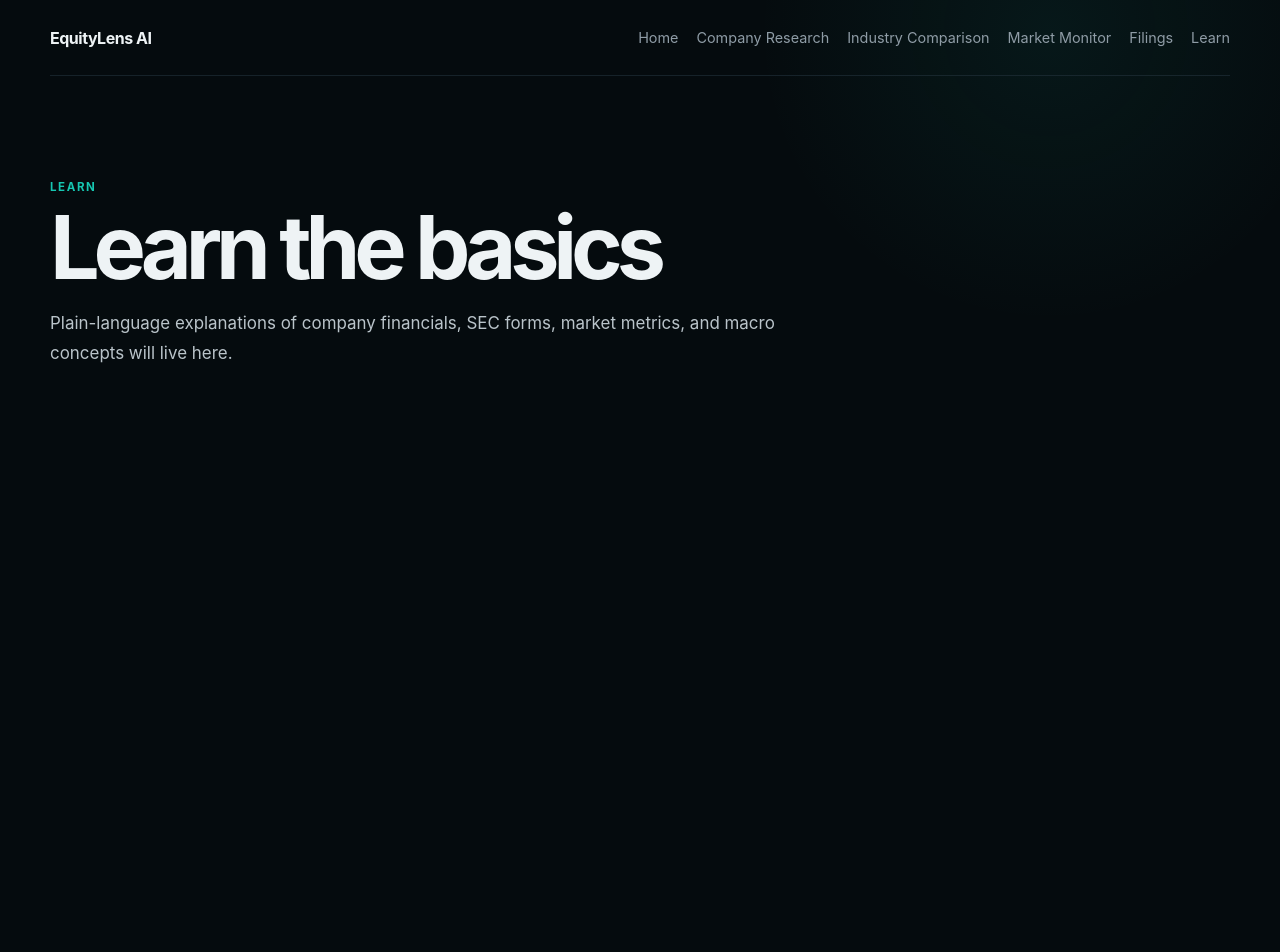
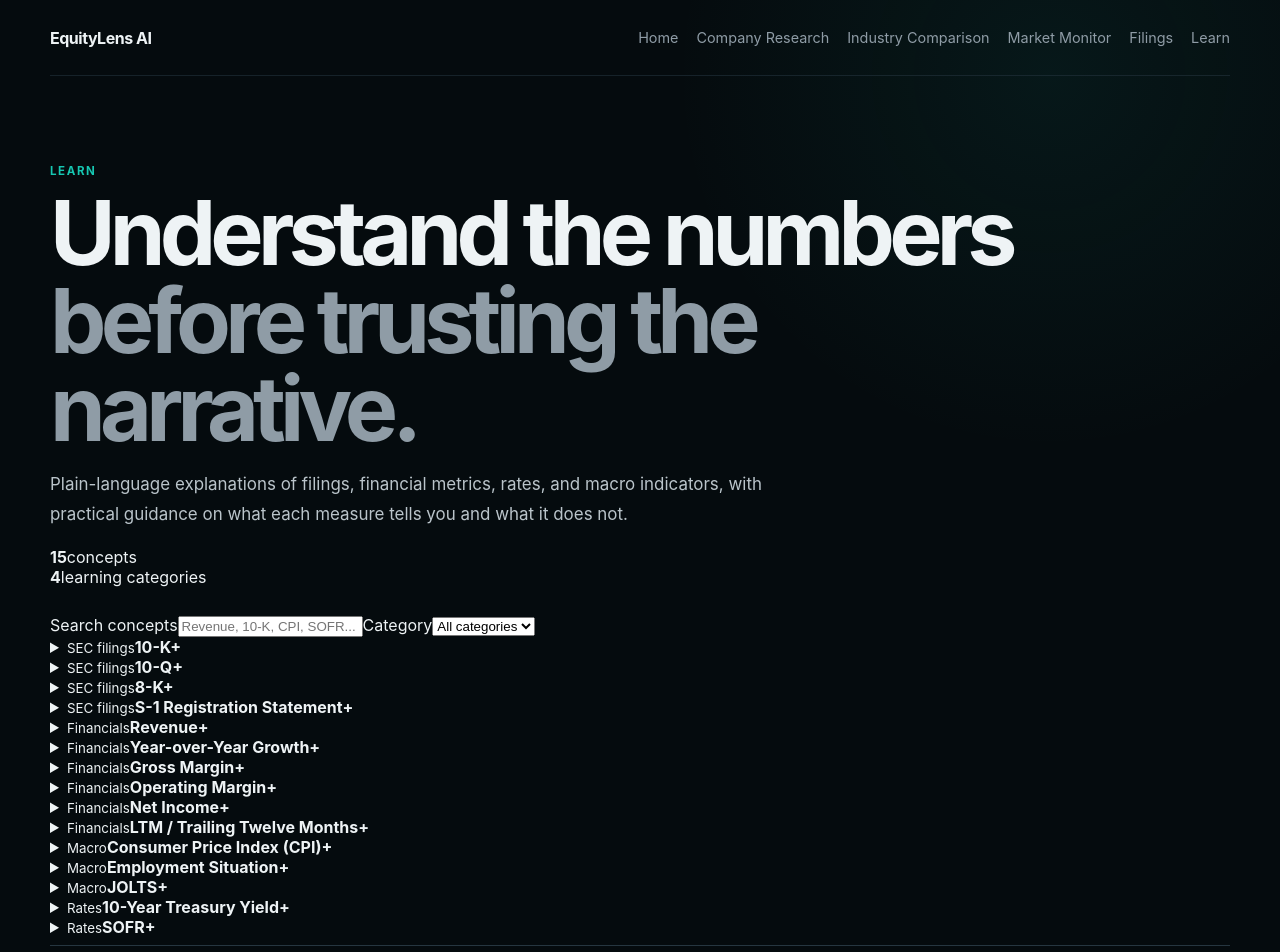
Before and after one commit to dhananikeya/equitylens-ai, a Next.js app: page /learn in a window 1280 px wide. Shown: the top 952 px of the page. Before the commit the page ends 800 px from the top, so only its background shows below. Built offline with nearby package versions, Linux system fonts and the light colour scheme.

Commit message:
Build learning library page

```diff
--- a/app/learn/page.tsx
+++ b/app/learn/page.tsx
@@ -1,3 +1,148 @@
+import LearnLibrary, { type LearnItem } from "@/components/learn-library";
+
+const items: LearnItem[] = [
+  {
+    term:"10-K", category:"SEC filings",
+    definition:"A 10-K is the detailed annual report most U.S. public companies file with the SEC.",
+    why:"It is one of the strongest primary sources for audited annual financials, business description, risk factors, management discussion, debt, stock compensation, and accounting notes.",
+    how:"Start with Business, Risk Factors, MD&A, Financial Statements, and Notes. Then compare the annual picture with newer 10-Q and 8-K filings.",
+    watch:"A 10-K is comprehensive but backward-looking, so do not treat it as the newest available picture.",
+    sourceUrl:"https://www.sec.gov/submit-filings/forms-index"
+  },
+  {
+    term:"10-Q", category:"SEC filings",
+    definition:"A 10-Q is the quarterly report most U.S. public companies file for the first three fiscal quarters.",
+    why:"It provides newer financial statements and management commentary between annual 10-K filings.",
+    how:"Compare the newest quarter with the same quarter a year earlier and read the notes for balance-sheet, cash-flow, and accounting changes.",
+    watch:"Quarterly results can be seasonal or volatile, so one quarter should not be treated as a long-term trend.",
+    sourceUrl:"https://www.sec.gov/submit-filings/forms-index"
+  },
+  {
+    term:"8-K", category:"SEC filings",
+    definition:"Form 8-K is a current report used to disclose specified significant corporate events between periodic reports.",
+    why:"It can surface material agreements, acquisitions, leadership changes, financing events, earnings-related disclosures, and other important developments.",
+    how:"Read the item number, event date, exhibits, and any attached press release or agreement.",
+    watch:"Some information may be furnished rather than filed, and not every company announcement requires an 8-K.",
+    sourceUrl:"https://www.sec.gov/submit-filings/forms-index"
+  },
+  {
+    term:"S-1 Registration Statement", category:"SEC filings",
+    definition:"Form S-1 is the SEC registration statement commonly associated with U.S. companies registering securities for an IPO.",
+    why:"It can offer the first detailed public view of a company's business model, historical financials, risks, ownership, management, and proposed use of proceeds.",
+    how:"Start with the Prospectus Summary, Risk Factors, Use of Proceeds, MD&A, Business, Financial Statements, and Principal Stockholders.",
+    watch:"Offering terms can change through S-1/A amendments, and filing an S-1 does not guarantee an IPO will be completed.",
+    sourceUrl:"https://www.sec.gov/submit-filings/forms-index"
+  },
+  {
+    term:"Revenue", category:"Financials",
+    definition:"Revenue is the money a company earns from selling products or services before expenses are deducted.",
+    why:"It helps show the scale of the business and whether demand is expanding, slowing, or shrinking.",
+    how:"Compare revenue across the same quarter year over year and across multiple fiscal years.",
+    watch:"Revenue growth alone does not tell you whether the company is profitable or generating cash."
+  },
+  {
+    term:"Year-over-Year Growth", category:"Financials",
+    definition:"Year-over-year growth measures how much a metric changed versus the same period one year earlier.",
+    why:"Comparing the same period across years reduces many seasonal distortions.",
+    how:"Formula: (current period minus prior-year period) divided by prior-year period, multiplied by 100.",
+    watch:"Check whether growth is accelerating or slowing and whether margins improve alongside it."
+  },
+  {
+    term:"Gross Margin", category:"Financials",
+    definition:"Gross margin is the percentage of revenue left after the direct costs required to deliver the product or service.",
+    why:"It provides a basic view of product economics and how much revenue remains to fund operating expenses.",
+    how:"Formula: gross profit divided by revenue multiplied by 100.",
+    watch:"Margin structures vary widely by industry, so compare with the company's own history and close peers."
+  },
+  {
+    term:"Operating Margin", category:"Financials",
+    definition:"Operating margin shows operating profit or loss after core operating expenses.",
+    why:"It helps show whether the core business is becoming more efficient as it grows.",
+    how:"Formula: operating income divided by revenue multiplied by 100.",
+    watch:"A single quarter may be distorted by restructuring, launch costs, acquisitions, or unusual spending."
+  },
+  {
+    term:"Net Income", category:"Financials",
+    definition:"Net income is the final reported profit or loss after operating expenses, interest, taxes, and other gains or losses.",
+    why:"It is the bottom line, but it can differ meaningfully from core operating performance.",
+    how:"Read it alongside operating income, cash flow, taxes, interest, and unusual gains or charges.",
+    watch:"One-time tax benefits, investment gains, or restructuring charges can make a single period less representative."
+  },
+  {
+    term:"LTM / Trailing Twelve Months", category:"Financials",
+    definition:"LTM combines the most recent twelve months of results, usually using the latest four reported quarters.",
+    why:"It gives a more current full-year view than an older annual report when newer quarters have already been filed.",
+    how:"Combine the latest four quarters or reconcile the latest annual result with subsequent quarters.",
+    watch:"LTM is calculated, not a separate SEC reporting period, so always verify which periods are included."
+  },
+  {
+    term:"Consumer Price Index (CPI)", category:"Macro",
+    definition:"CPI measures the average change over time in prices paid by urban consumers for a basket of goods and services.",
+    why:"It is a widely watched U.S. inflation measure that can affect interest-rate expectations, borrowing costs, and valuation assumptions.",
+    how:"Compare the latest index level with the level twelve months earlier for year-over-year inflation. Core CPI excludes food and energy.",
+    watch:"Distinguish monthly from year-over-year changes and headline CPI from core CPI and PCE.",
+    sourceUrl:"https://www.bls.gov/cpi/"
+  },
+  {
+    term:"Employment Situation", category:"Macro",
+    definition:"The BLS Employment Situation combines payroll employment, unemployment, participation, and earnings data.",
+    why:"Labor-market strength influences household income, demand, inflation pressure, and expectations for monetary policy.",
+    how:"Common focal points are payroll growth, the unemployment rate, labor-force participation, and average hourly earnings.",
+    watch:"Payroll estimates can be revised, and the household and payroll surveys can diverge in a given month.",
+    sourceUrl:"https://www.bls.gov/news.release/empsit.htm"
+  },
+  {
+    term:"JOLTS", category:"Macro",
+    definition:"JOLTS reports job openings, hires, quits, layoffs, and other labor-turnover measures.",
+    why:"It helps show labor demand and worker confidence beyond the monthly payroll count.",
+    how:"Watch job openings, the quits rate, and the balance between openings and unemployed workers.",
+    watch:"JOLTS is released with a lag and can be revised.",
+    sourceUrl:"https://www.bls.gov/jlt/"
+  },
+  {
+    term:"10-Year Treasury Yield", category:"Rates",
+    definition:"The 10-year Treasury yield is the market yield around the 10-year point on the U.S. Treasury par yield curve.",
+    why:"It is a widely watched benchmark for long-term rates, discount rates, mortgages, and borrowing costs.",
+    how:"Compare it with shorter maturities to understand curve shape and changes in rate expectations.",
+    watch:"Treasury yields reflect inflation, real rates, policy expectations, growth, supply and demand, and risk sentiment.",
+    sourceUrl:"https://home.treasury.gov/resource-center/data-chart-center/interest-rates"
+  },
+  {
+    term:"SOFR", category:"Rates",
+    definition:"SOFR is a broad measure of overnight borrowing costs collateralized by U.S. Treasury securities.",
+    why:"It is a central reference rate for U.S. dollar floating-rate financing and derivatives after LIBOR.",
+    how:"Use the daily rate and the New York Fed's compounded averages for context on short-term financing conditions.",
+    watch:"SOFR itself is an overnight secured rate. Term rates and swap rates are different market measures.",
+    sourceUrl:"https://www.newyorkfed.org/markets/reference-rates/sofr"
+  }
+];
+
 export default function LearnPage() {
-  return <main className="shell hero"><p className="eyebrow">LEARN</p><h1 style={{fontSize:"clamp(2.8rem,7vw,5.5rem)"}}>Learn the basics</h1><p className="lede">Plain-language explanations of company financials, SEC forms, market metrics, and macro concepts will live here.</p></main>;
+  const categories = new Set(items.map((item) => item.category));
+  return (
+    <main className="shell learn-page">
+      <section className="research-intro learn-intro">
+        <p className="eyebrow">LEARN</p>
+        <h1>Understand the numbers <span>before trusting the narrative.</span></h1>
+        <p className="lede">
+          Plain-language explanations of filings, financial metrics, rates, and macro indicators,
+          with practical guidance on what each measure tells you and what it does not.
+        </p>
+        <div className="learn-stats">
+          <div><strong>{items.length}</strong><span>concepts</span></div>
+          <div><strong>{categories.size}</strong><span>learning categories</span></div>
+        </div>
+      </section>
+
+      <LearnLibrary items={items} />
+
+      <section className="methodology-note">
+        <strong>Education, not investment advice.</strong>
+        <p>
+          EquityLens explains public-company and market concepts for research and learning.
+          Source links are provided where a primary public reference is available.
+        </p>
+      </section>
+    </main>
+  );
 }
```
